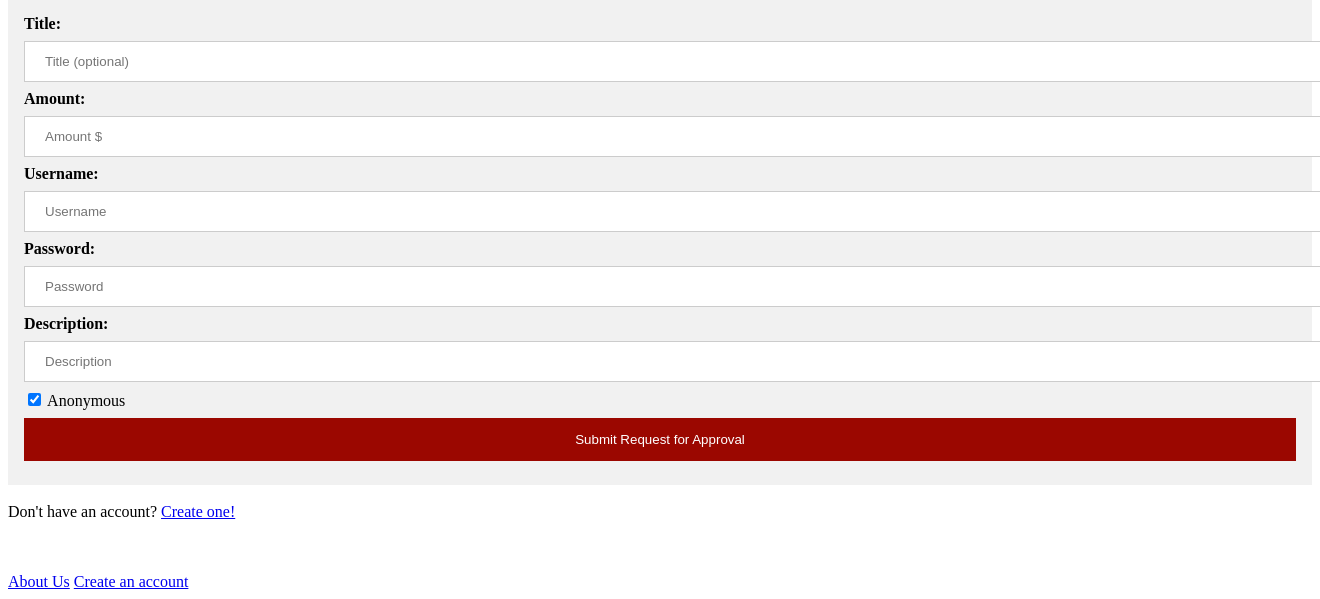
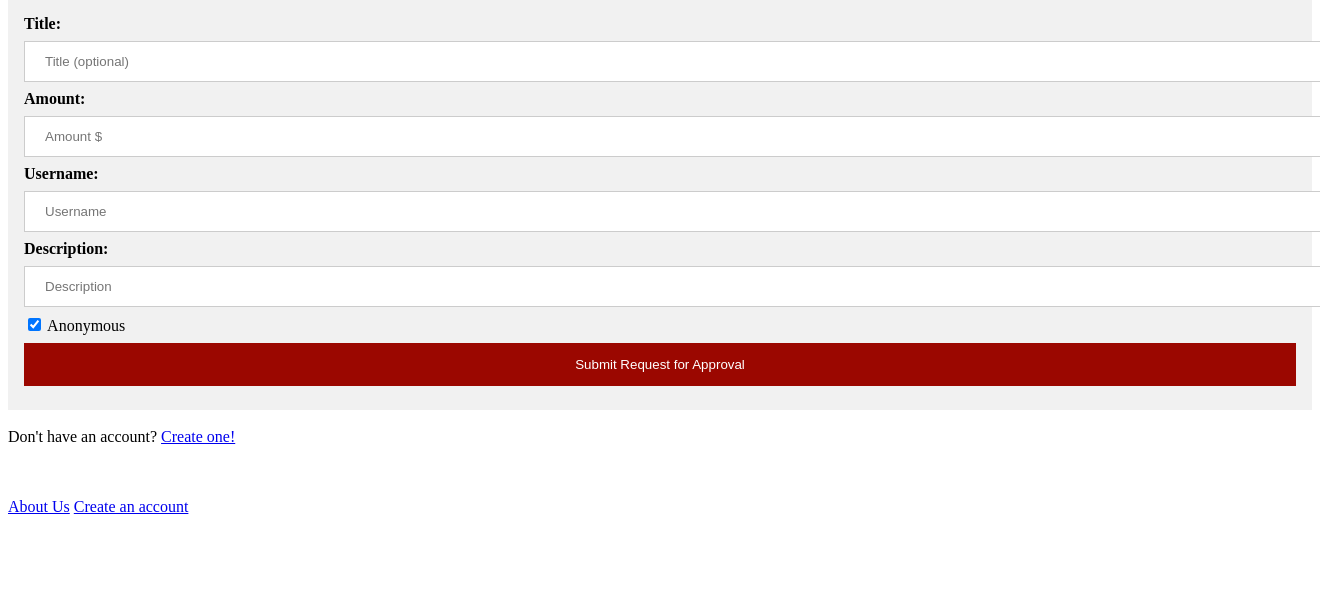
Before and after one commit to reed-college/ReeDistribute, a Flask app: page /open_request in a window 1320 px wide; the page is wider, and only the part inside the window is pictured. Shown: the part 423-1022 px from the top of that part. After the commit the page ends 937 px from the top of that part, so only its background shows below. Run offline with Flask 2, Linux system fonts and the light colour scheme; some libraries are stand-ins or nearby versions.

Commit message:
Form submits to submit_request

```diff
--- a/templates/request.html
+++ b/templates/request.html
@@ -12,7 +12,7 @@
 
 <h2>Submit a request</h2>
 
-<form action="/basic" method="post">
+<form action="/submit-request" method="post">
 <p>
   <div class="container" type="req">
     <label><b>Title:</b></label>
@@ -24,8 +24,6 @@
     <label><b>Username:</b></label>
     <input type="user" placeholder="Username" name="uname" required>
 
-    <label><b>Password:</b></label>
-    <input type="password" placeholder="Password" name="pwd" required></br>
 
     <label><b>Description:</b></label>
     <input type="description" placeholder="Description" name="description" required><br>
```
